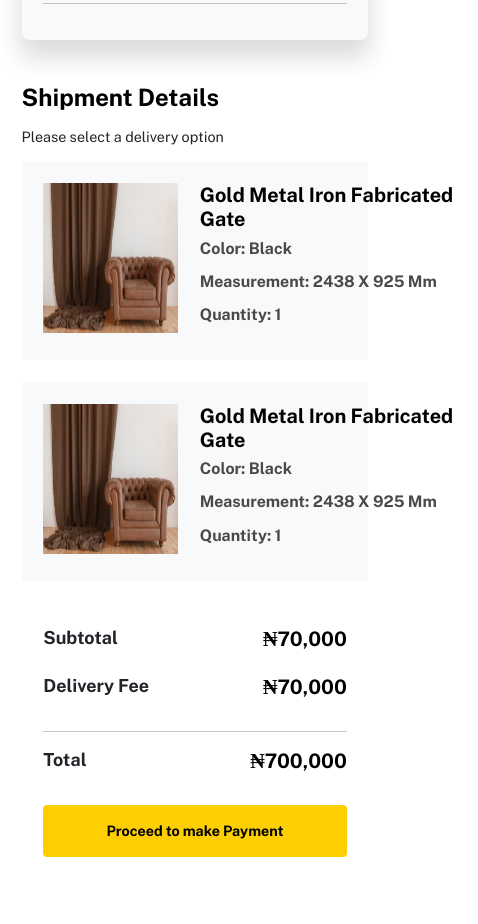
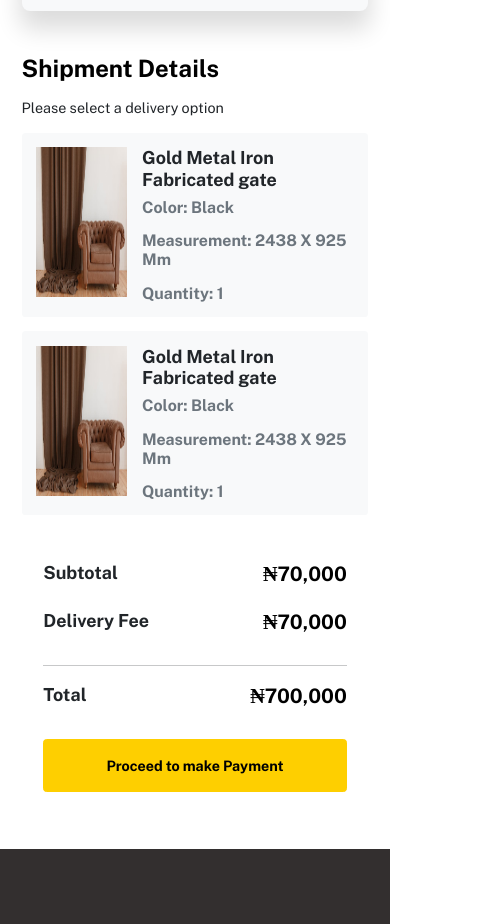
Before and after one commit to AY001A/FAB-SHOP, a React (Create React App) app: page /payment in a window 390 px wide. Shown: the part 1260-2184 px from the top of the page, 478 px wide, since content can reach past the window. Built offline with nearby package versions, Linux system fonts and the light colour scheme.

Commit message:
responsiveness done

```diff
--- a/src/components/delivery/ShippingDetails.js
+++ b/src/components/delivery/ShippingDetails.js
@@ -4,19 +4,24 @@ import  Chair  from '../../assets/images/chair.jpg'
 
 const ShippingDetails = () => {
   return (
-    <div className='p-4 w-100 shippingSummaryContainer me-4 bg-light mb-4 d-flex justify-content '>
-        <div>
-            <img src={Chair} alt='' className='summaryImage' />
+
+    <div class="card mb-3 p-3 bg-light border-0">
+      <div class="row g-0">
+        <div class="col-4">
+          <img src={Chair} className="img-fluid summaryImage" alt="..." />
         </div>
+        <div class="col-8">
 
-        <div className='ms-4 d-block align-content-between'>
-            <h2 className='shippingDetailsProductName mb-6'>Gold Metal Iron Fabricated gate</h2>
-            <p className='shippingDetailsProductColor'>Color: Black</p>
-            <p className='shippingDetailsProductMeasurement'>Measurement: 2438 x 925 mm</p>
-            <p className='shippingDetailsProductQuantity'>Quantity: 1</p>
+            <h5 class="card-title fw-bold">Gold Metal Iron Fabricated gate</h5>
+            <p className='card-text text-muted shippingDetailsProductColor'>Color: Black</p>
+            <p className='card-text text-muted shippingDetailsProductMeasurement'>Measurement: 2438 x 925 mm</p>
+            <p className='card-text text-muted shippingDetailsProductQuantity'>Quantity: 1</p>
+
         </div>
+      </div>
+    </div>
 
-    </div>
+
   )
 }
 
--- a/src/components/delivery/style.scss
+++ b/src/components/delivery/style.scss
@@ -28,7 +28,13 @@
 .summaryImage{
     height: 150px;
     width: 135px;
+    padding-right: 15px;
 }
+
+
+// .card-title{
+//  width: 100%;
+// }
 
 .shippingDetailsProductName{
     font-style: normal;
@@ -67,8 +73,8 @@
     color: #494949;
 }
 
-@media (min-width: 320px) {
-    .shippingSummaryContainer{
-        width: 100%;
-    }
-}
+// @media (min-width: 320px) {
+//     .shippingSummaryContainer{
+//         width: 100%;
+//     }
+// }
--- a/src/pages/payment/Payment.js
+++ b/src/pages/payment/Payment.js
@@ -6,29 +6,22 @@ import './style.scss'
 
 const Payment = () => {
   return (
-    <div className="payment-wrapper container my-5 px-4">
+    <div className="payment-wrapper container my-3 px-4">
         <div className="row">
             <h2 className='paymentSummary mb-3'>Delivery Address Details </h2>
-            <div className="col-md-7">
+            <div className='col-sm-7 col-lg-7'>
                 <div>
-
                     <DeliveryAddress />
-
                 </div>
                 <div className="mt-5">
                     <h2 className='paymentSummary mb-3 mt-3'>Delivery Method</h2>
                     <p>Please select a delivery option</p>
                         <DeliveryMethod />
                         <DeliveryMethod />
-
                 </div>
-
-
-
-
             </div>
 
-            <div className="col-md-5">
+            <div className="col-sm-5">
                 <div className="orderSummaryContainer p-4 bg-light">
                     <h2 className='paymentSummary mb-4'>Order  Summary</h2>
                     <div className="d-flex justify-content-between">
@@ -132,20 +125,9 @@ const Payment = () => {
                     <div className="d-grid gap-2 mt-3">
                         <button className="btn btn-primary py-3 fw-bold" type="button">Proceed to make Payment</button>
                     </div>
-
-
                 </div>
-
             </div>
         </div>
-
-
-
-
-
-
-
-
     </div>
   )
 }
```
